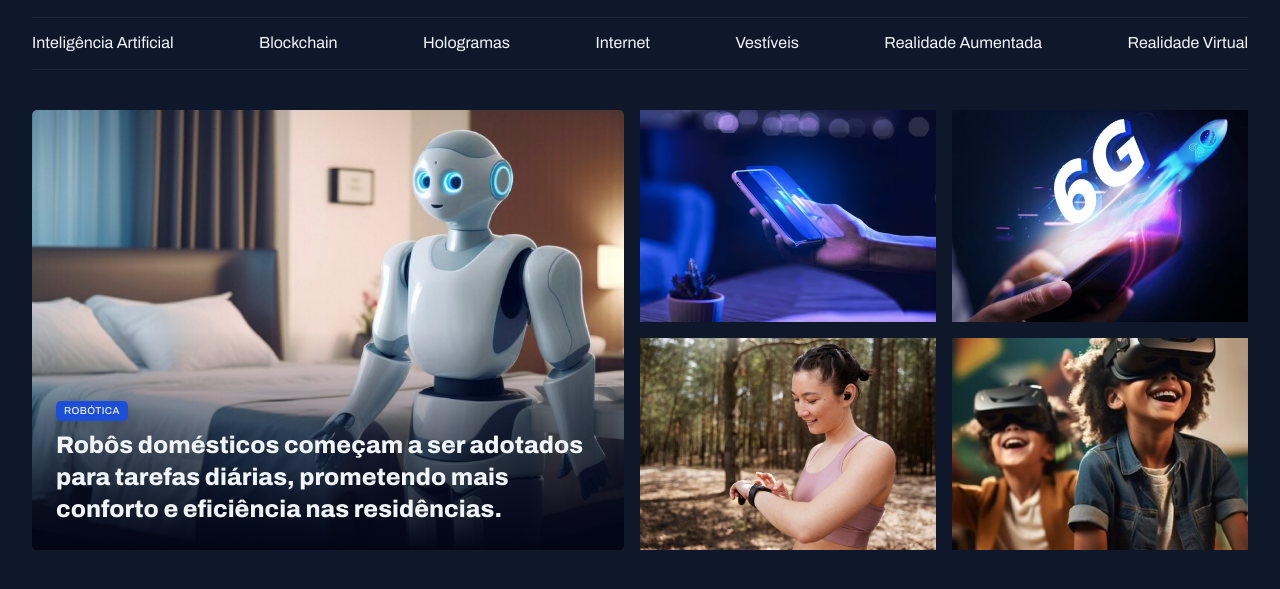
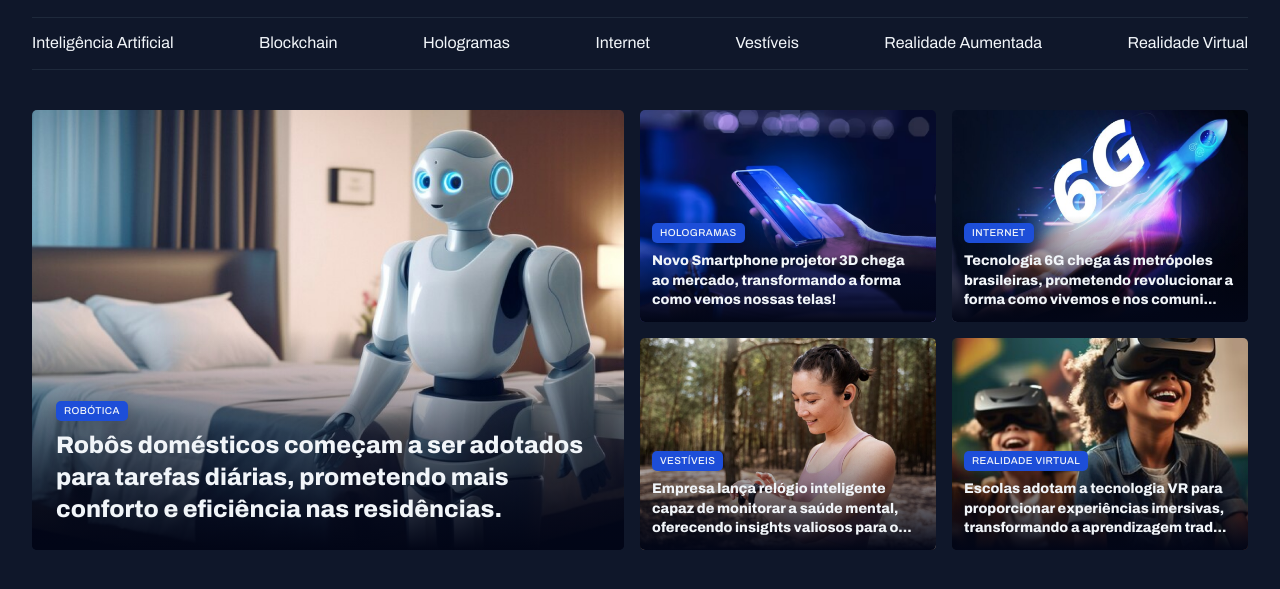
Before and after one commit to Zeslley/projeto-news, a plain HTML site: page index.html in a window 1280 px wide. Shown: the part 45-634 px from the top of the page. Drawn offline with Linux system fonts and the light colour scheme.

Commit message:
Finalizando a seção destaques

```diff
--- a/index.html
+++ b/index.html
@@ -41,18 +41,53 @@
     <main class=" grid container">
         <section id="featured" class="grid grid-flow-col gap-16">
             <figure class="card">
-                <img src="assets/images/Image 01.png" alt="">
+                <img src="assets/images/Image 01.png" alt="Robôs domésticos começam a ser adotados para tarefas diárias, prometendo mais
+                conforto e
+                eficiência nas residências.">
                 <figcaption>
                     <span class="content-tag">Robótica</span>
-                    <h2 class="text-2xl">Robôs domésticos começam a ser adotados para tarefas diárias, prometendo mais conforto e
+                    <h2 class="text-2xl">Robôs domésticos começam a ser adotados para tarefas diárias, prometendo mais
+                        conforto e
                         eficiência nas residências.</h2>
                 </figcaption>
             </figure>
             <div class="grid grid-cols-2 gap-16">
-                <div><img src="assets/images/Image 02.png" alt=""></div>
-                <div><img src="assets/images/Image 03.png" alt=""></div>
-                <div><img src="assets/images/Image 04.png" alt=""></div>
-                <div><img src="assets/images/Image 05.png" alt=""></div>
+                <figure class="card">
+                    <img src="assets/images/Image 02.png"
+                        alt="Novo Smartphone projetor 3D chega ao mercado, transformando a forma como vemos nossas telas!">
+                    <figcaption>
+                        <span class="content-tag">Hologramas</span>
+                        <h2 class="text-lg">Novo Smartphone projetor 3D chega ao mercado, transformando a forma como
+                            vemos nossas telas!</h2>
+                    </figcaption>
+                </figure>
+                <figure class="card">
+                    <img src="assets/images/Image 03.png"
+                        alt="Tecnologia 6G chega ás metrópoles brasileiras, prometendo revolucionar a forma como vivemos e nos comunicamos.">
+                    <figcaption>
+                        <span class="content-tag">Internet</span>
+                        <h2 class="text-lg">Tecnologia 6G chega ás metrópoles brasileiras, prometendo revolucionar a
+                            forma como vivemos e nos comuni...</h2>
+                    </figcaption>
+                </figure>
+                <figure class="card">
+                    <img src="assets/images/Image 04.png"
+                        alt="Empresa lança relógio inteligente capaz de monitorar a saúde mental, oferecendo insights valiosos para o bem-estar pessoal.">
+                    <figcaption>
+                        <span class="content-tag">Vestíveis</span>
+                        <h2 class="text-lg">Empresa lança relógio inteligente capaz de monitorar a saúde mental,
+                            oferecendo insights valiosos para o...</h2>
+                    </figcaption>
+                </figure>
+                <figure class="card">
+                    <img src="assets/images/Image 05.png"
+                        alt="Escolas adotam a tecnologia VR para proporcionar experiências imersivas, transformando a aprendizagem tradicional">
+                    <figcaption>
+                        <span class="content-tag">Realidade Virtual</span>
+                        <h2 class="text-lg">Escolas adotam a tecnologia VR para proporcionar experiências imersivas,
+                            transformando a aprendizagem trad...</h2>
+                    </figcaption>
+                </figure>
             </div>
         </section>
     </main>
--- a/styles/global.css
+++ b/styles/global.css
@@ -15,7 +15,7 @@
   --font-family: "Archivo", sans-serif;
   --h1: 800 24px/135% var(--font-family);
   --h2: 800 16px/140% var(--font-family);
-  --h3: 800 14px/140 var(--font-family);
+  --h3: 800 14px/140% var(--font-family);
   --text-span: 600 14px/145% var(--font-family);
   --text: 400 16px/140% var(--font-family);
   --text-sm: 400 14px/160% var(--font-family);
--- a/styles/sections.css
+++ b/styles/sections.css
@@ -9,6 +9,7 @@
     position: relative;
     border-radius: 5px;
     overflow: hidden;
+
     &::before{
         content:"";
         background: linear-gradient(
@@ -26,6 +27,10 @@
         bottom: 0;
         padding: 24px;
 
+        &:has(.text-lg){
+            padding: 12px;
+        }
+
         h2{
             margin-top: 8px;
         }
```
